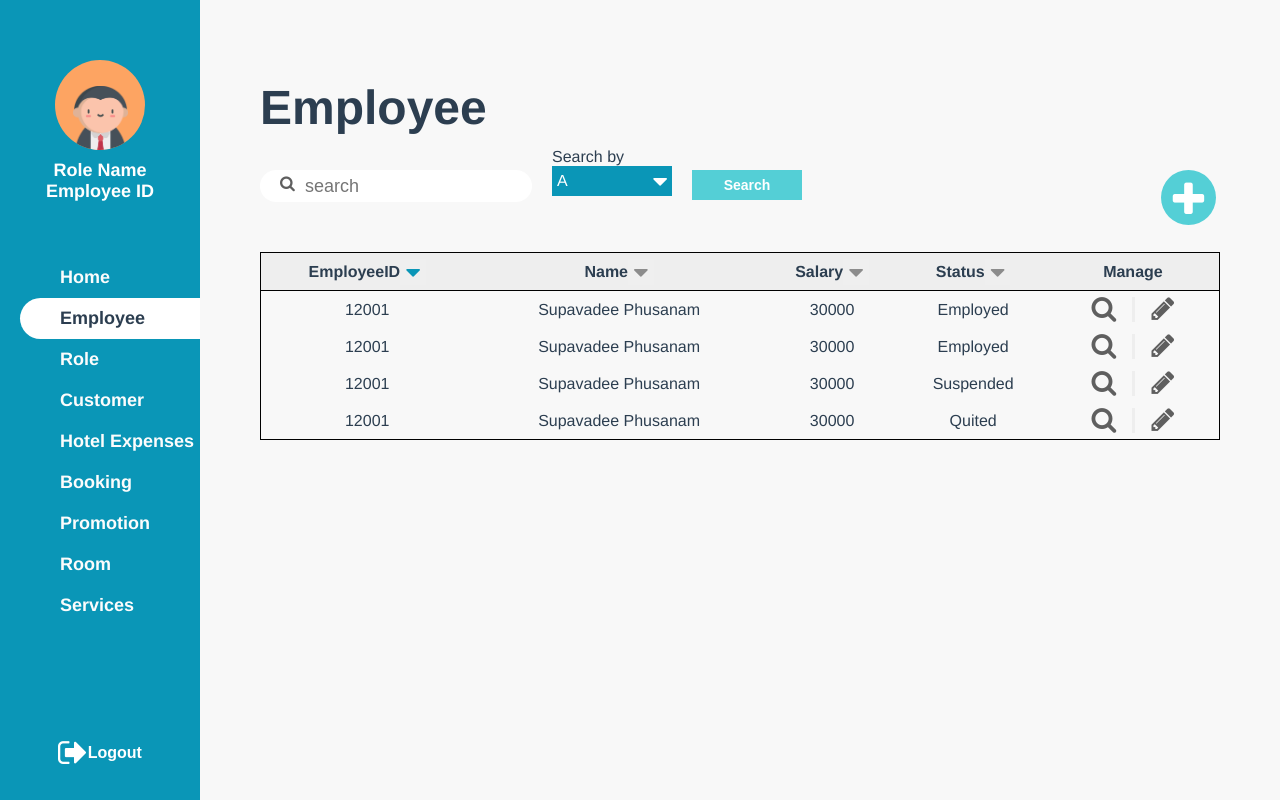
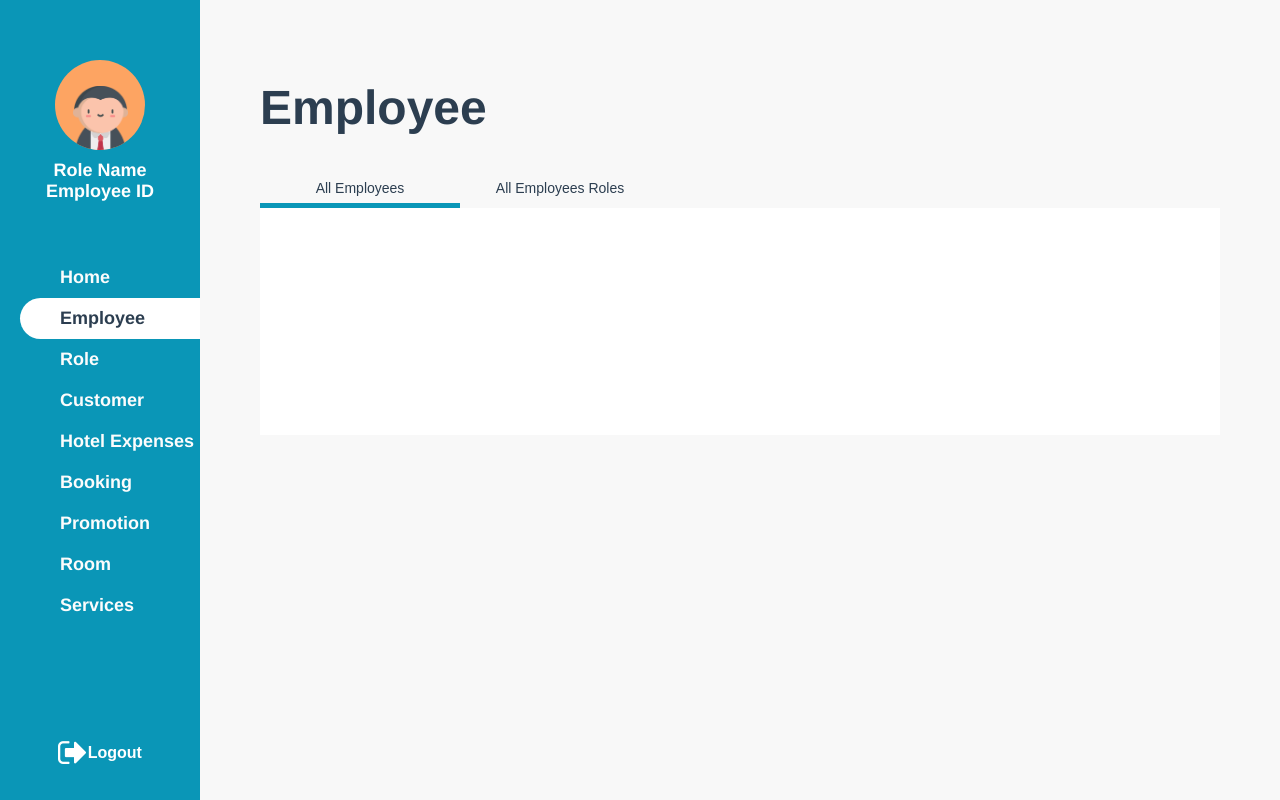
Before and after one commit to qbeam/PocoLoco, a Vue app: page /Employee in a window 1280 px wide. Built offline with nearby package versions, Linux system fonts and the light colour scheme; what v-calendar would draw is missing.

Commit message:
Employee for receptionist

```diff
--- a/src/views/Employee.vue
+++ b/src/views/Employee.vue
@@ -1,6 +1,28 @@
 <template>
   <TablePage>
     <h3>Employee</h3>
+    <div v-if="role === 'Business Owner'">
+      <div>
+        <button
+          class="menu-button"
+          v-for="(menu, i) in menus"
+          :key="i"
+          @click="selectMenu(menu)"
+          :style="
+            menu == selected
+              ? { borderBottom: '5px solid var(--primary-blue)' }
+              : {}
+          "
+        >
+          {{ menu }}
+        </button>
+      </div>
+
+      <div class="inner-container">
+
+      </div>
+    </div>
+    <div v-if="role === 'Receptionist'">
       <div class="menu-bar">
         <div>
           <span class="icon-wrap">
@@ -26,7 +48,7 @@
         />
       </div>
 
-    <table v-if="sampleEmployee.length !== 0 && role === 'Receptionist'">
+      <table v-if="sampleEmployee.length !== 0">
         <tr>
           <th v-for="(colName, i) in colNames" :key="i">
             <div class="tb-head">
@@ -171,12 +193,12 @@
         </div>
 
         <h4>Shift</h4>
-      <p>
-        <CustomSelect
-          :options="['05:00 - 13:00', '13:00-21:00', '21:00-05:00']"
-          :style="{ marginRight: '20px' }"
-        />
-      </p>
+        <select v-model="employee.workingTime">
+          <option value="" disabled selected>Select</option>
+          <option value="1">05.00 - 13.00</option>
+          <option value="2">13.00 - 21.00</option>
+          <option value="3">21.00 - 05.00</option>
+        </select>
 
         <h4>Work status</h4>
         <div class="choices">
@@ -197,6 +219,7 @@
           </label>
         </div>
       </Popup>
+    </div>
   </TablePage>
 </template>
 
@@ -211,7 +234,10 @@ import { useScreenHeight } from "../composables/useScreenHeight";
 import CustomSelect from "../components/CustomSelect.vue";
 import SortingArrow from "../components/SortingArrow";
 
+const menus = ["All Employees", "All Employees Roles"];
+
 const colNames = ["EmployeeID", "Name", "Salary", "Status"];
+
 const sampleEmployee = [
   {
     id: 12001,
@@ -299,16 +325,21 @@ export default {
     return {
       sampleEmployee,
       colNames,
+      menus,
+      selected: menus[0],
       employee: [],
       searchVisible: false,
       editVisible: false,
       currentPage: 1,
       activeArrow: 0,
       sortDirection: "down",
-      role: "Receptionist",
+      role: "Business Owner",
     };
   },
   methods: {
+    selectMenu(menu) {
+      this.selected = menu;
+    },
     pageReturn(page) {
       this.currentPage = page;
     },
@@ -348,7 +379,23 @@ h3 {
 }
 h4 {
   font-size: 18px;
-  margin-bottom: 35px;
+  margin-bottom: 15px;
+}
+.menu-button {
+  width: 200px;
+  height: 35px;
+  background: none;
+  border: none;
+  cursor: pointer;
+  font-size: 14px;
+  color: var(--text-color);
+}
+.inner-container {
+  display: flex;
+  height: 100%;
+  margin-bottom: 50px;
+  padding: 35px 30px;
+  background: white;
 }
 .icon-wrap {
   position: absolute;
@@ -516,6 +563,12 @@ input {
   padding-left: 10px;
   color: var(--header-color);
 }
+select {
+  width: 220px;
+  height: 40px;
+  margin: 0 0 10px 0;
+  padding-left: 10px;
+}
 th {
   height: 35px;
   text-align: center;
```
Lines whose indentation alone changed are shown as unchanged.
